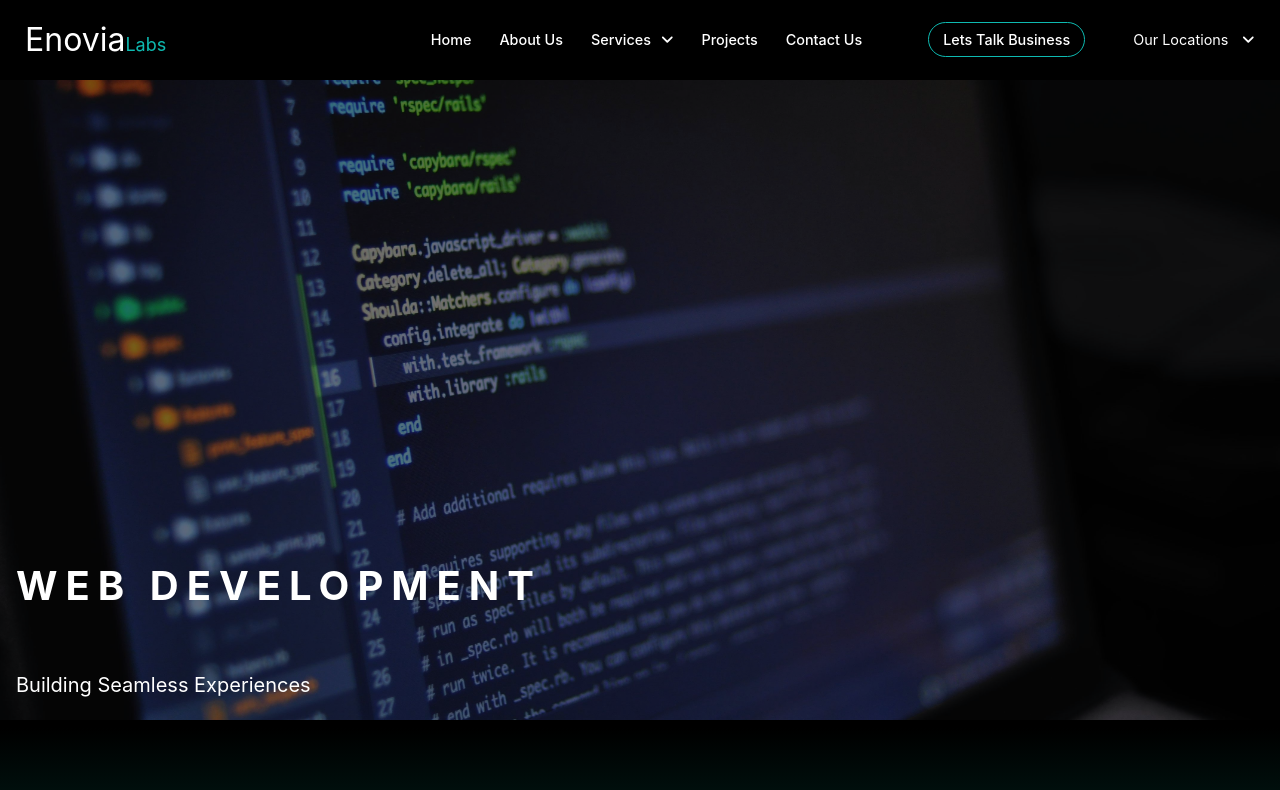
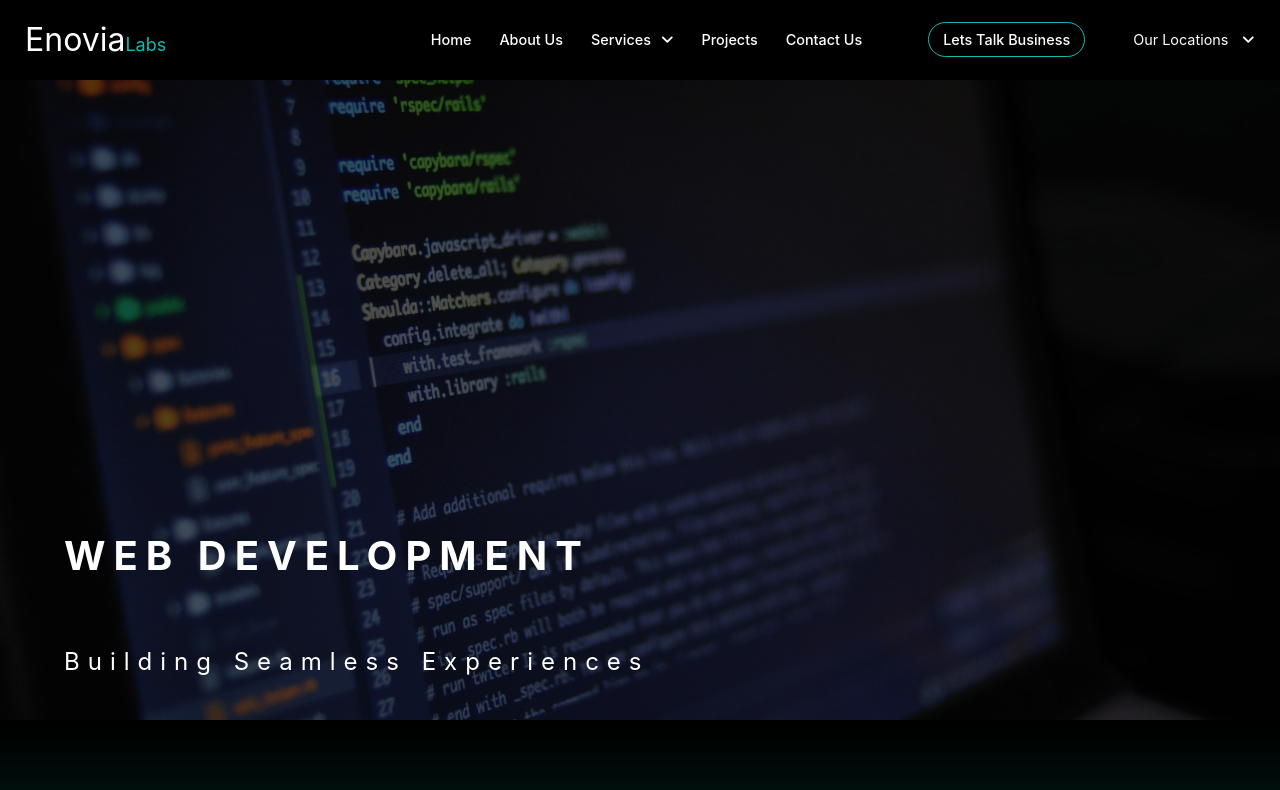
Before and after one commit to ahsanshabbir797/enovia-labs, a React (Vite) app: page /services/web-development in a window 1280 px wide. Shown: the top 790 px of the page. Built offline with nearby package versions, Linux system fonts and the light colour scheme.

Commit message:
styling changes

```diff
--- a/src/components/ImageCover/ImageCover.module.css
+++ b/src/components/ImageCover/ImageCover.module.css
@@ -14,7 +14,7 @@
   left: 0;
   right: 0;
   bottom: 0;
-  background-color: rgba(0, 0, 0, 0.5); /* Semi-transparent black overlay */
+  background-color: rgba(0, 0, 0, 0.65);
   display: flex;
   flex-direction: column;
   justify-content: flex-end;
@@ -35,7 +35,8 @@
 /* Banner Subheading */
 .banner-subheading {
   color: white;
-  font-size: 1rem; /* Default size for smaller screens */
+  font-size: 1.5rem !important;
+  letter-spacing: 0.5rem;
 }
 
 /* Media Queries for Responsiveness */
--- a/src/components/ImageCover/ImageCover.tsx
+++ b/src/components/ImageCover/ImageCover.tsx
@@ -1,5 +1,5 @@
-import React from 'react';
-import styles from './ImageCover.module.css'; // Assuming the CSS file is named ImageBanner.css
+import React from "react";
+import styles from "./ImageCover.module.css";
 
 interface BannerProps {
   imagePath: string;
@@ -8,15 +8,30 @@ interface BannerProps {
   height?: string;
 }
 
-const ImageBanner: React.FC<BannerProps> = ({ imagePath, bannerTitle, bannerSubHeading, height }) => {
+const ImageBanner: React.FC<BannerProps> = ({
+  imagePath,
+  bannerTitle,
+  bannerSubHeading,
+  height,
+}) => {
   return (
     <div
       className={styles["banner-container"]}
       style={{ backgroundImage: `url(${imagePath})`, height: height }}
     >
       <div className={styles["banner-overlay"]}>
-        <h3 className={styles["banner-title"]}>{bannerTitle}</h3>
-        <p className={styles["banner-subheading"]}>{bannerSubHeading}</p>
+        <div
+          style={{
+            display: "flex",
+            alignItems: "start",
+            flexDirection: "column",
+            justifyContent: "flex-start",
+            padding: "1rem 3rem",
+          }}
+        >
+          <h3 className={styles["banner-title"]}>{bannerTitle}</h3>
+          <p className={styles["banner-subheading"]}>{bannerSubHeading}</p>
+        </div>
       </div>
     </div>
   );
--- a/src/pages/Services/sub-pages/Web-Development/Web-Development.module.css
+++ b/src/pages/Services/sub-pages/Web-Development/Web-Development.module.css
@@ -3,7 +3,6 @@
     flex-direction: column;
     align-items: center;
     justify-content: center;
-    background-color: antiquewhite;
 }
 
 .coverImage {
```
